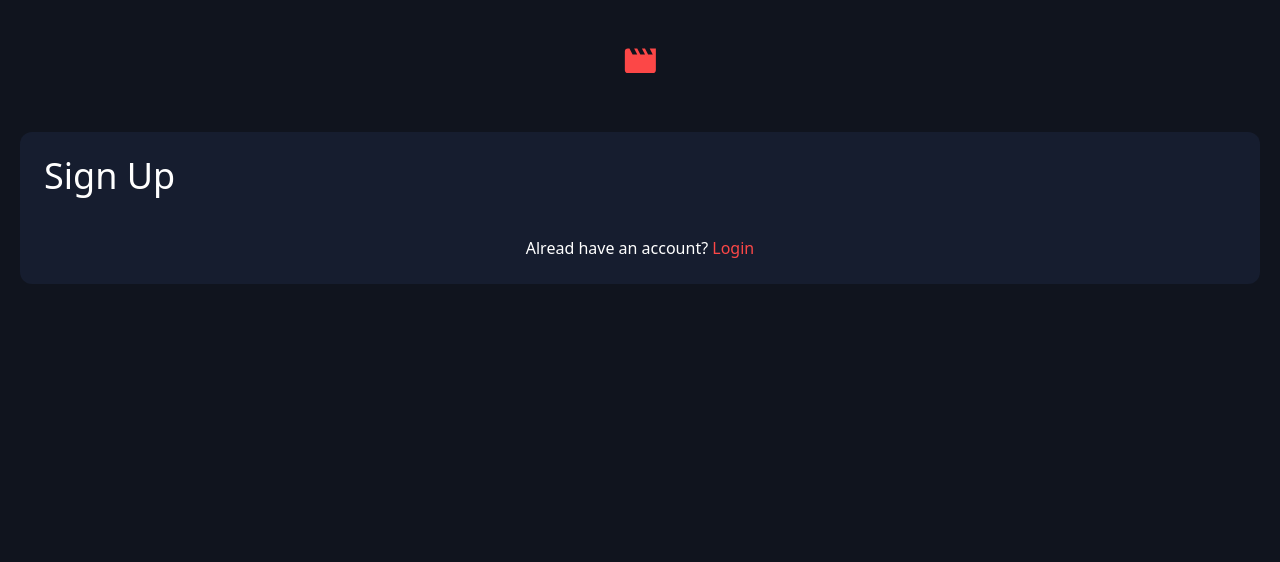
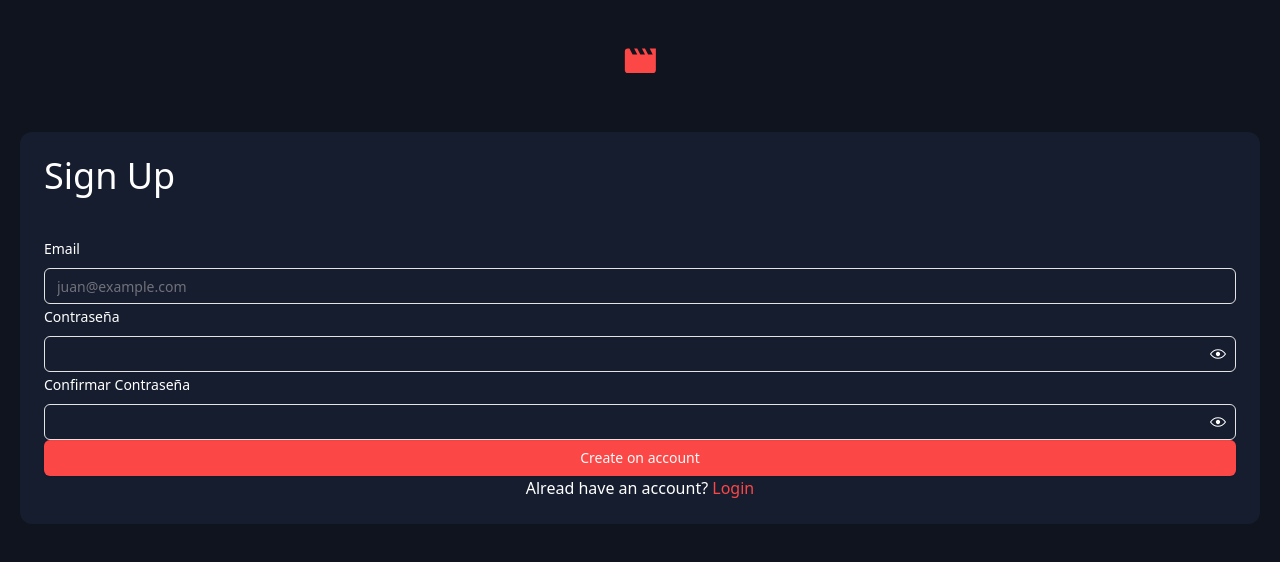
Before and after one commit to JamesBarr456/app-tmdb, a Next.js app: page /register in a window 1280 px wide. Shown: the top 562 px of the page. Built offline with nearby package versions, Linux system fonts and the light colour scheme.

Commit message:
add actions - models

```diff
--- a/src/app/(auth)/register/page.tsx
+++ b/src/app/(auth)/register/page.tsx
@@ -1,3 +1,4 @@
+import FormRegister from '@/components/forms/form-register';
 import Link from 'next/link';
 import React from 'react';
 
@@ -5,7 +6,7 @@ function Register() {
   return (
     <>
       <h1 className="text-white text-4xl mb-10">Sign Up</h1>
-
+      <FormRegister />
       <p className="text-center">
         Alread have an account?{' '}
         <Link href={'/login'} className="text-bright-red">
--- a/src/components/forms/form-register.tsx
+++ b/src/components/forms/form-register.tsx
@@ -1,3 +1,5 @@
+'use client';
+
 import { EyeClosedIcon, EyeOpenIcon } from '@radix-ui/react-icons';
 import {
   Form,
@@ -8,19 +10,24 @@ import {
   FormMessage,
 } from '../ui/form';
 import { RegisterFormType, registerSchema } from '@/schemas/auth';
+import { useActionState, useEffect, useState } from 'react';
 
 import { Button } from '../ui/button';
 import { Input } from '../ui/input';
 import { registerPatientAction } from '@/actions/auth';
 import { useForm } from 'react-hook-form';
-import { useFormState } from 'react-dom';
-import { useState } from 'react';
+import { useRouter } from 'next/navigation';
 import { zodResolver } from '@hookform/resolvers/zod';
 
 function FormRegister() {
-  const [state, formAction] = useFormState(registerPatientAction, null);
+  const [state, formAction, isPending] = useActionState(
+    registerPatientAction,
+    null
+  );
+
   const [showPassword, setShowPassword] = useState(false);
   const [showConfirmPassword, setShowConfirmPassword] = useState(false);
+  const router = useRouter();
   const form = useForm<RegisterFormType>({
     resolver: zodResolver(registerSchema),
     defaultValues: {
@@ -30,8 +37,18 @@ function FormRegister() {
     },
     mode: 'onChange',
   });
+
+  useEffect(() => {
+    if (state?.success) {
+      console.log(state.data);
+      router.push('/login');
+    } else if (state?.error) {
+      console.log(state.error);
+    }
+  }, [state]);
+
   return (
-    <div className="w-full h-[247px]">
+    <div className="w-full">
       <Form {...form}>
         <form action={formAction}>
           <FormField
@@ -115,8 +132,13 @@ function FormRegister() {
               </FormItem>
             )}
           />
+          <Button
+            type="submit"
+            className="w-full py-4 bg-bright-red hover:bg-white hover:text-dark-blue font-light"
+          >
+            {isPending ? 'Loading' : 'Create on account'}
+          </Button>
         </form>
-        <Button className="w-full py-4 bg-bright-red">Create on account</Button>
       </Form>
     </div>
   );
--- /dev/null
+++ b/src/components/inputs/index.tsx
@@ -0,0 +1,46 @@
+'use client';
+
+import { Input } from '@/components/ui/input';
+import { Label } from '@/components/ui/label';
+import { cn } from '@/lib/utils';
+import { useState } from 'react';
+
+interface InputWithLabelProps
+  extends React.InputHTMLAttributes<HTMLInputElement> {
+  label: string;
+  error?: string;
+}
+
+export const InputWithLabel = ({
+  label,
+  error,
+  className,
+  ...props
+}: InputWithLabelProps) => {
+  const [focused, setFocused] = useState(false);
+
+  return (
+    <div className="w-full space-y-1">
+      <div className="flex items-center justify-between">
+        <Label
+          htmlFor={props.name}
+          className={cn('text-sm text-gray-400', error && 'text-red-500')}
+        >
+          {label}
+        </Label>
+        {error && <span className="text-sm text-red-500">{error}</span>}
+      </div>
+      <Input
+        {...props}
+        onFocus={() => setFocused(true)}
+        onBlur={() => setFocused(false)}
+        className={cn(
+          'bg-transparent border-0 border-b border-gray-600 rounded-none px-0 focus:outline-none',
+          'focus:border-white transition-colors placeholder:text-gray-500',
+          error && 'border-red-500 focus:border-red-500',
+          className
+        )}
+      />
+    </div>
+  );
+};
```
Also changed, not shown: src/config/firebase/index.ts (renamed from src/firebase/index.ts).
